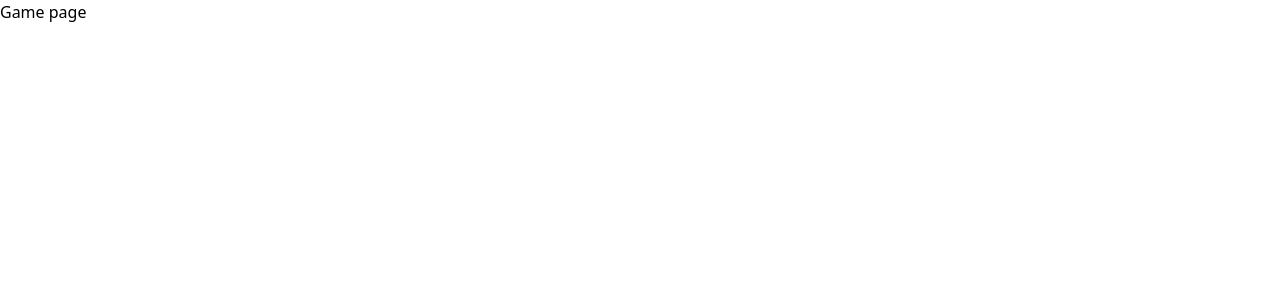
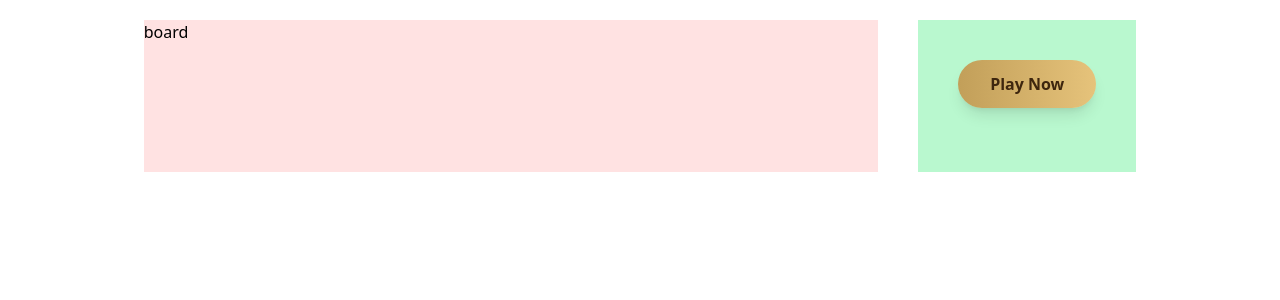
Before and after one commit to Siddhi-sahu/chess, a React (Vite) app in the folder frontend/: page /game in a window 1280 px wide. Shown: the top 300 px of the page. Built offline with nearby package versions, Linux system fonts and the light colour scheme.

Commit message:
add game page

```diff
--- a/frontend/package.json
+++ b/frontend/package.json
@@ -11,6 +11,7 @@
   },
   "dependencies": {
     "@tailwindcss/vite": "^4.0.6",
+    "chess.js": "^1.0.0",
     "react": "^19.0.0",
     "react-dom": "^19.0.0",
     "react-router-dom": "^7.1.5",
--- /dev/null
+++ b/frontend/src/components/Button.tsx
@@ -0,0 +1,12 @@
+import React from "react";
+
+interface ButtonProps {
+    onClick: () => void;
+    children: string
+}
+
+export const Button: React.FC<ButtonProps> = ({ onClick, children }) => {
+    return <button className="mb-6 bg-gradient-to-r from-[#c29f59] to-[#e6c37b] text-[#3e260e] font-bold px-8 py-3 rounded-full shadow-lg transition-all hover:scale-105 hover:shadow-xl" onClick={onClick}>
+        {children}
+    </button>
+}
--- /dev/null
+++ b/frontend/src/components/ChessBoard.tsx
@@ -0,0 +1,3 @@
+export const ChessBoard = () => {
+
+}
--- a/frontend/src/pages/Game.tsx
+++ b/frontend/src/pages/Game.tsx
@@ -1,5 +1,29 @@
+import { Button } from "../components/Button"
+
 export const Game = () => {
-    return <div>
-        Game page
-    </div>
+    const handleClick = () => {
+
+    }
+    return (
+        <div className="flex w-full max-h-screen items-center justify-center">
+
+            <div className="grid grid-cols-1 md:grid-cols-8 ">
+                <div className="bg-red-100 col-span-6 m-5 ">
+                    board
+
+                </div>
+                <div className="bg-green-200 col-span-2 m-5 ">
+                    <div className="p-10">
+
+                        <Button onClick={handleClick}>
+                            Play Now
+                        </Button>
+                    </div>
+
+                </div>
+
+            </div>
+        </div>
+
+    )
 }
--- a/frontend/src/pages/Landing.tsx
+++ b/frontend/src/pages/Landing.tsx
@@ -2,6 +2,7 @@
 
 import { useNavigate } from "react-router-dom";
 import ChessBoard from "../assets/chessBoard.jpeg";
+import { Button } from "../components/Button";
 
 export const Landing = () => {
     const navigate = useNavigate();
@@ -15,9 +16,9 @@ export const Landing = () => {
 
 
                 <div className="bg-[#5a3d1e] flex flex-col items-center justify-center text-center p-10 text-gold">
-                    <button className="mb-6 bg-gradient-to-r from-[#c29f59] to-[#e6c37b] text-[#3e260e] font-bold px-8 py-3 rounded-full shadow-lg transition-all hover:scale-105 hover:shadow-xl" onClick={() => navigate("/game")}>
+                    <Button onClick={() => navigate("/game")}>
                         Play Now
-                    </button>
+                    </Button>
                     <h1 className="text-4xl md:text-5xl text-[#f3e2c7] font-bold leading-tight drop-shadow-lg">
                         Play Chess Online
                     </h1>
```
Also changed, not shown: frontend/src/hooks/Socket.ts (added, +23 -0 lines), 1 other file (tests, documents, lock files or other folders).
